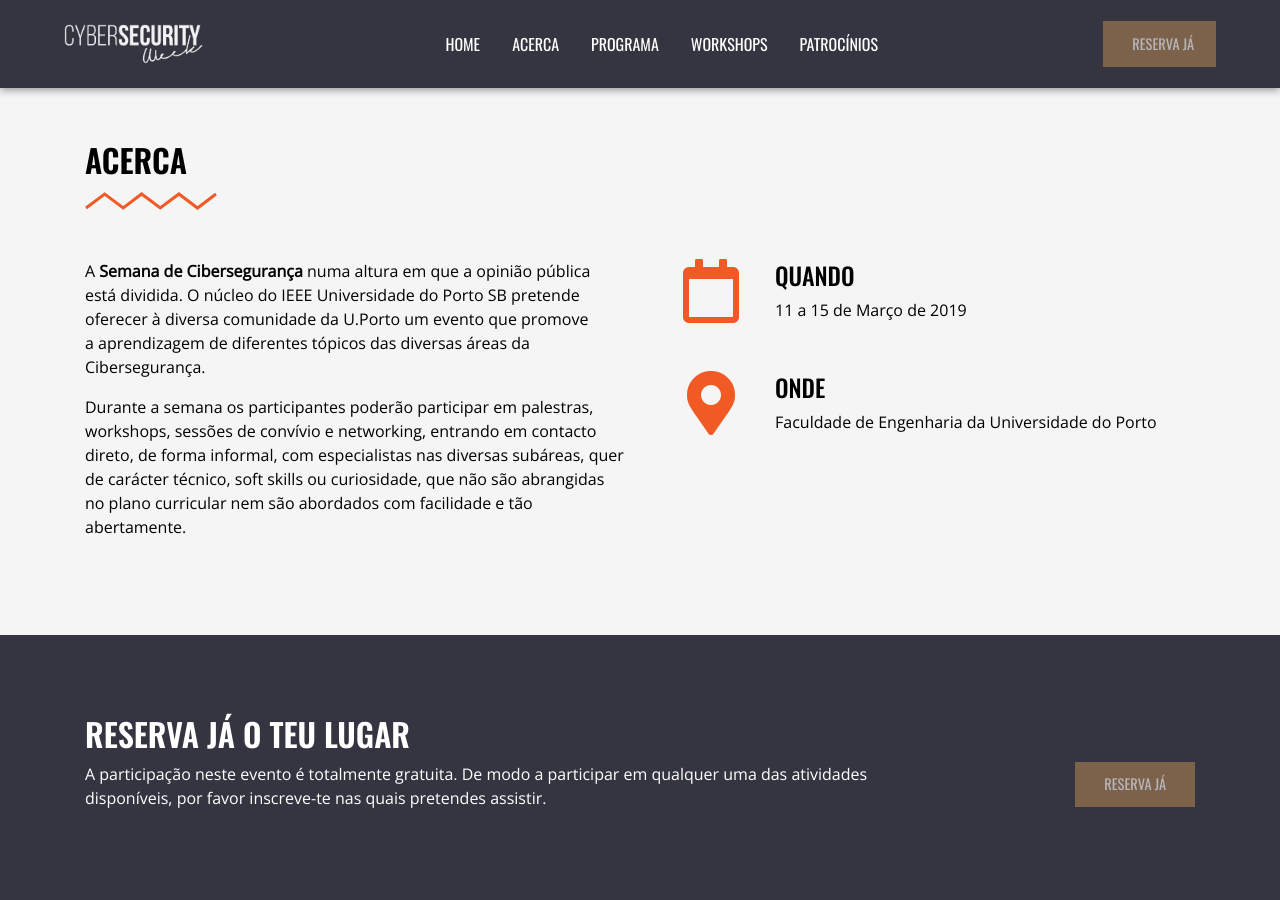
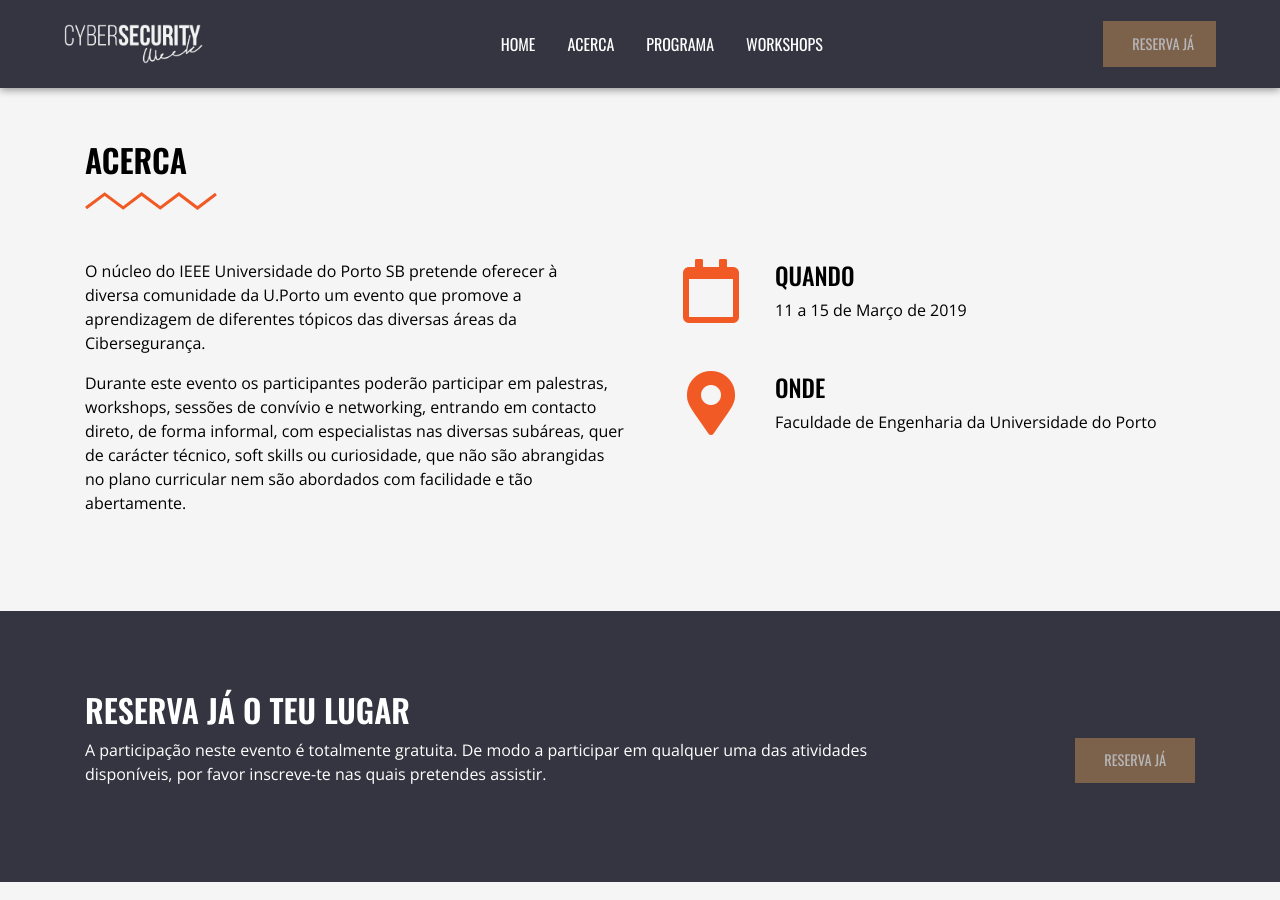
Before and after one commit to ieeeupsb/nuieee-website, a Jekyll site: the page built from cybersecurity.html, in a window 1280 px wide and 900 px high, scrolled down 999 px. Built offline with Jekyll 4.4.1, drawn with Linux system fonts in a browser that asks for light colours.

Commit message:
Change about. Removed sponsors from navbar

```diff
--- a/cybersecurity.html
+++ b/cybersecurity.html
@@ -67,9 +67,6 @@ permalink: /cybersecurity
                     <li class="nav-item">
                         <a class="nav-link" href="#Workshops">Workshops</a>
                     </li>
-                    <li class="nav-item">
-                        <a class="nav-link" href="#Sponsors">Patrocínios</a>
-                    </li>
                 </ul>
 
                 <button class="btn btn-primary secondary" event="cyber-security-week/2019" disabled>
@@ -120,12 +117,11 @@ permalink: /cybersecurity
                         <div class="col-sm-12 col-md-6">
                             <p class="mr-md-4">
 
-                                A <b>Semana de Cibersegurança</b> numa altura em que a opinião pública está dividida. O
-                                núcleo do IEEE Universidade do Porto SB pretende oferecer à diversa comunidade da
+                                O núcleo do IEEE Universidade do Porto SB pretende oferecer à diversa comunidade da
                                 U.Porto um evento que promove a aprendizagem de diferentes tópicos das diversas áreas
                                 da Cibersegurança. </p>
 
-                            <p>Durante a semana os participantes poderão participar em palestras, workshops, sessões
+                            <p>Durante este evento os participantes poderão participar em palestras, workshops, sessões
                                 de convívio e networking, entrando em contacto direto, de forma informal, com
                                 especialistas nas diversas subáreas, quer de carácter técnico, soft skills ou
                                 curiosidade, que não são abrangidas no plano curricular nem são abordados com
```
